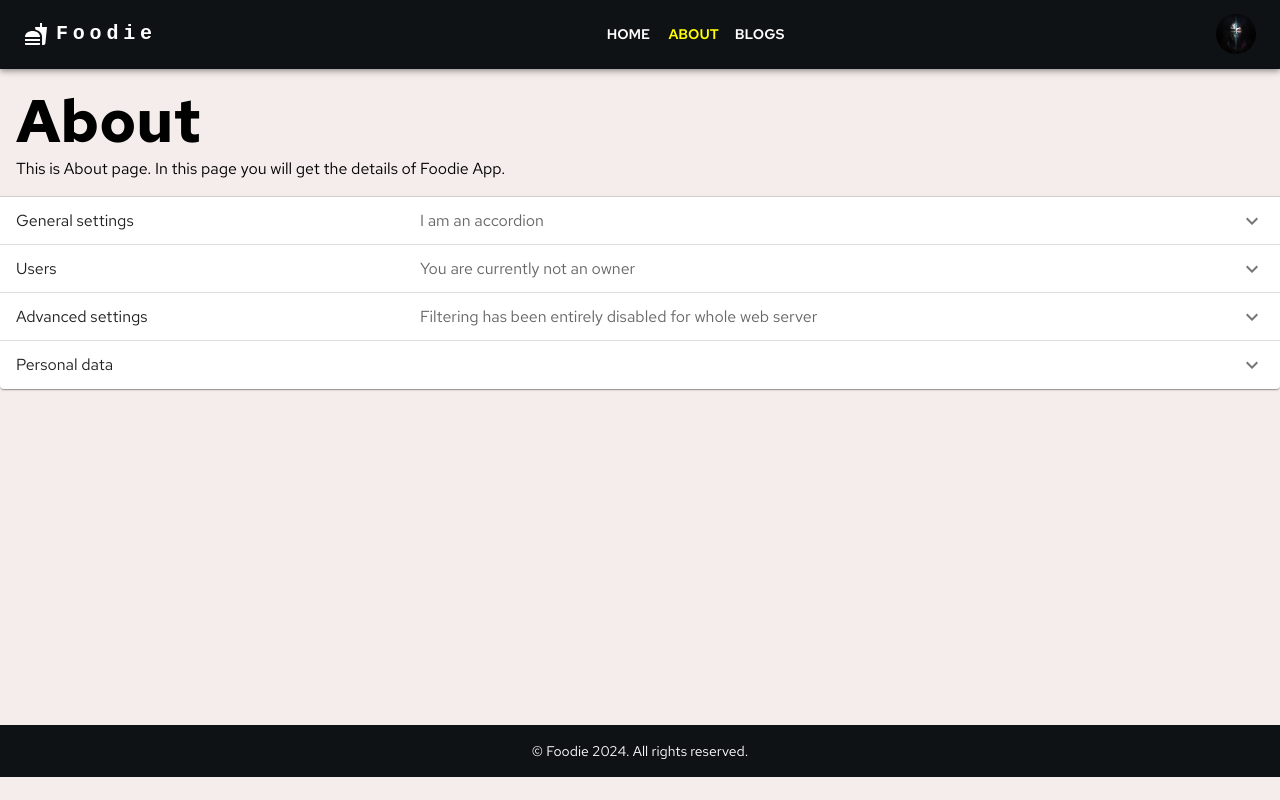
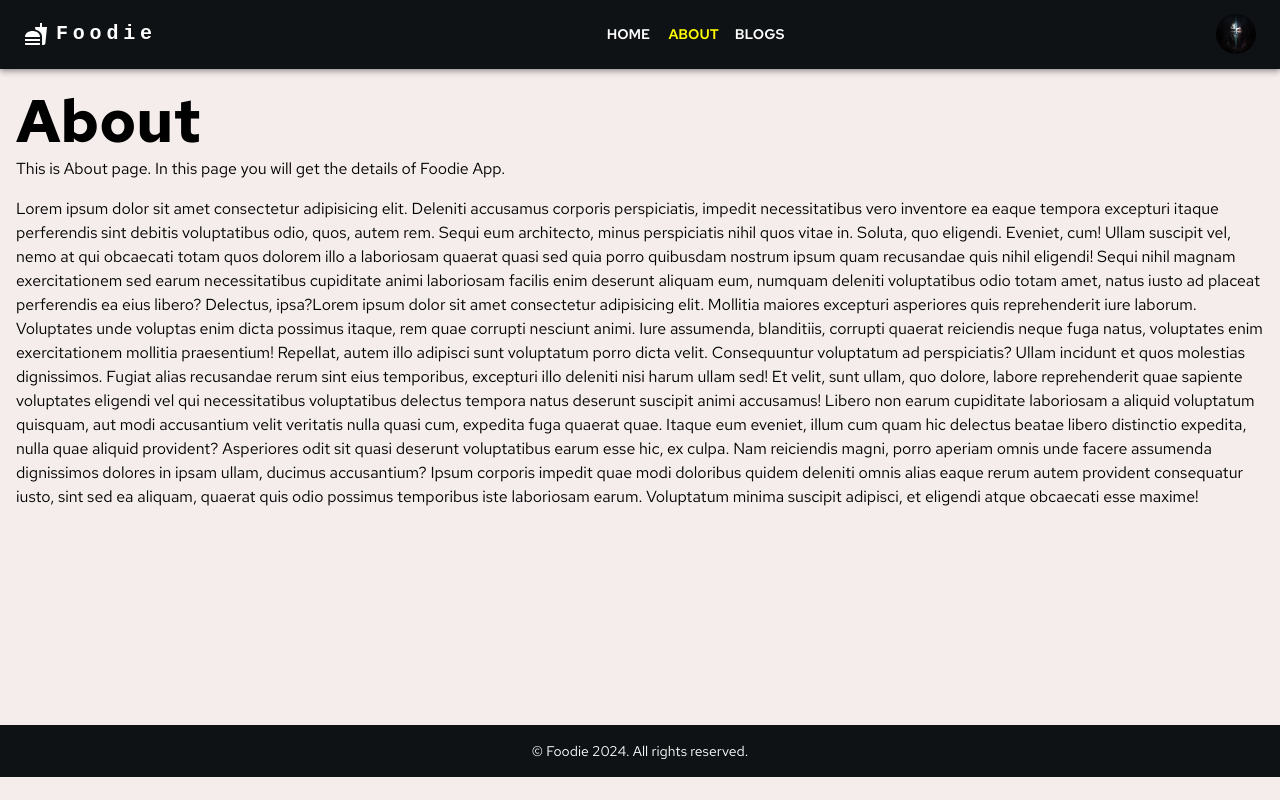
Before and after one commit to Muhammad-Junaid23/Dessert-Cart, a React (Vite) app: page /about in a window 1280 px wide. Built offline with nearby package versions, Linux system fonts and the light colour scheme.

Commit message:
made some changes in about page and refactored code

```diff
--- a/src/components/About/index.jsx
+++ b/src/components/About/index.jsx
@@ -1,10 +1,6 @@
 import { useState } from 'react';
 import { Box } from '@mui/material';
-import Accordion from '@mui/material/Accordion';
-import AccordionDetails from '@mui/material/AccordionDetails';
-import AccordionSummary from '@mui/material/AccordionSummary';
 import Typography from '@mui/material/Typography';
-import ExpandMoreIcon from '@mui/icons-material/ExpandMore';
 
 const About = () => {
   const [expanded, setExpanded] = useState(false);
@@ -20,52 +16,29 @@ const About = () => {
         </Typography>
         <Typography>This is About page. In this page you will get the details of Foodie App.</Typography>
       </Box>
-      <Accordion expanded={expanded === 'panel1'} onChange={handleChange('panel1')}>
-        <AccordionSummary expandIcon={<ExpandMoreIcon />} aria-controls='panel1bh-content' id='panel1bh-header'>
-          <Typography sx={{ width: '33%', flexShrink: 0 }}>General settings</Typography>
-          <Typography sx={{ color: 'text.secondary' }}>I am an accordion</Typography>
-        </AccordionSummary>
-        <AccordionDetails>
-          <Typography>
-            Nulla facilisi. Phasellus sollicitudin nulla et quam mattis feugiat. Aliquam eget maximus est, id dignissim quam.
-          </Typography>
-        </AccordionDetails>
-      </Accordion>
-      <Accordion expanded={expanded === 'panel2'} onChange={handleChange('panel2')}>
-        <AccordionSummary expandIcon={<ExpandMoreIcon />} aria-controls='panel2bh-content' id='panel2bh-header'>
-          <Typography sx={{ width: '33%', flexShrink: 0 }}>Users</Typography>
-          <Typography sx={{ color: 'text.secondary' }}>You are currently not an owner</Typography>
-        </AccordionSummary>
-        <AccordionDetails>
-          <Typography>
-            Donec placerat, lectus sed mattis semper, neque lectus feugiat lectus, varius pulvinar diam eros in elit. Pellentesque convallis
-            laoreet laoreet.
-          </Typography>
-        </AccordionDetails>
-      </Accordion>
-      <Accordion expanded={expanded === 'panel3'} onChange={handleChange('panel3')}>
-        <AccordionSummary expandIcon={<ExpandMoreIcon />} aria-controls='panel3bh-content' id='panel3bh-header'>
-          <Typography sx={{ width: '33%', flexShrink: 0 }}>Advanced settings</Typography>
-          <Typography sx={{ color: 'text.secondary' }}>Filtering has been entirely disabled for whole web server</Typography>
-        </AccordionSummary>
-        <AccordionDetails>
-          <Typography>
-            Nunc vitae orci ultricies, auctor nunc in, volutpat nisl. Integer sit amet egestas eros, vitae egestas augue. Duis vel est
-            augue.
-          </Typography>
-        </AccordionDetails>
-      </Accordion>
-      <Accordion expanded={expanded === 'panel4'} onChange={handleChange('panel4')}>
-        <AccordionSummary expandIcon={<ExpandMoreIcon />} aria-controls='panel4bh-content' id='panel4bh-header'>
-          <Typography sx={{ width: '33%', flexShrink: 0 }}>Personal data</Typography>
-        </AccordionSummary>
-        <AccordionDetails>
-          <Typography>
-            Nunc vitae orci ultricies, auctor nunc in, volutpat nisl. Integer sit amet egestas eros, vitae egestas augue. Duis vel est
-            augue.
-          </Typography>
-        </AccordionDetails>
-      </Accordion>
+
+      <Box m={2}>
+        <Typography>
+          Lorem ipsum dolor sit amet consectetur adipisicing elit. Deleniti accusamus corporis perspiciatis, impedit necessitatibus vero
+          inventore ea eaque tempora excepturi itaque perferendis sint debitis voluptatibus odio, quos, autem rem. Sequi eum architecto,
+          minus perspiciatis nihil quos vitae in. Soluta, quo eligendi. Eveniet, cum! Ullam suscipit vel, nemo at qui obcaecati totam quos
+          dolorem illo a laboriosam quaerat quasi sed quia porro quibusdam nostrum ipsum quam recusandae quis nihil eligendi! Sequi nihil
+          magnam exercitationem sed earum necessitatibus cupiditate animi laboriosam facilis enim deserunt aliquam eum, numquam deleniti
+          voluptatibus odio totam amet, natus iusto ad placeat perferendis ea eius libero? Delectus, ipsa?Lorem ipsum dolor sit amet
+          consectetur adipisicing elit. Mollitia maiores excepturi asperiores quis reprehenderit iure laborum. Voluptates unde voluptas enim
+          dicta possimus itaque, rem quae corrupti nesciunt animi. Iure assumenda, blanditiis, corrupti quaerat reiciendis neque fuga natus,
+          voluptates enim exercitationem mollitia praesentium! Repellat, autem illo adipisci sunt voluptatum porro dicta velit. Consequuntur
+          voluptatum ad perspiciatis? Ullam incidunt et quos molestias dignissimos. Fugiat alias recusandae rerum sint eius temporibus,
+          excepturi illo deleniti nisi harum ullam sed! Et velit, sunt ullam, quo dolore, labore reprehenderit quae sapiente voluptates
+          eligendi vel qui necessitatibus voluptatibus delectus tempora natus deserunt suscipit animi accusamus! Libero non earum cupiditate
+          laboriosam a aliquid voluptatum quisquam, aut modi accusantium velit veritatis nulla quasi cum, expedita fuga quaerat quae. Itaque
+          eum eveniet, illum cum quam hic delectus beatae libero distinctio expedita, nulla quae aliquid provident? Asperiores odit sit
+          quasi deserunt voluptatibus earum esse hic, ex culpa. Nam reiciendis magni, porro aperiam omnis unde facere assumenda dignissimos
+          dolores in ipsam ullam, ducimus accusantium? Ipsum corporis impedit quae modi doloribus quidem deleniti omnis alias eaque rerum
+          autem provident consequatur iusto, sint sed ea aliquam, quaerat quis odio possimus temporibus iste laboriosam earum. Voluptatum
+          minima suscipit adipisci, et eligendi atque obcaecati esse maxime!
+        </Typography>
+      </Box>
     </Box>
   );
 };
--- a/src/components/Blogs/index.jsx
+++ b/src/components/Blogs/index.jsx
@@ -9,7 +9,6 @@ import CardActions from '@mui/material/CardActions';
 import Collapse from '@mui/material/Collapse';
 import Avatar from '@mui/material/Avatar';
 import IconButton from '@mui/material/IconButton';
-import { red } from '@mui/material/colors';
 import FavoriteIcon from '@mui/icons-material/Favorite';
 import ShareIcon from '@mui/icons-material/Share';
 import ExpandMoreIcon from '@mui/icons-material/ExpandMore';
@@ -55,11 +54,11 @@ const Blogs = () => {
         <Typography>This is Blogs page. In this page you will see the blogs of Foodie App.</Typography>
       </Box>
 
-      <Stack direction={'row'} spacing={3} ml={2}>
+      <Stack direction={'row'} spacing={3} ml={2} mb={2}>
         <Card sx={{ maxWidth: 345 }}>
           <CardHeader
             avatar={
-              <Avatar sx={{ bgcolor: red[500] }} aria-label='recipe'>
+              <Avatar sx={{ bgcolor: 'primary.main' }} aria-label='recipe'>
                 R
               </Avatar>
             }
@@ -116,7 +115,7 @@ const Blogs = () => {
         <Card sx={{ maxWidth: 345 }}>
           <CardHeader
             avatar={
-              <Avatar sx={{ bgcolor: red[500] }} aria-label='recipe'>
+              <Avatar sx={{ bgcolor: 'primary.main' }} aria-label='recipe'>
                 V
               </Avatar>
             }
--- a/src/components/Navbar/index.jsx
+++ b/src/components/Navbar/index.jsx
@@ -22,13 +22,13 @@ const pages = [
 const settings = ['Profile', 'Account', 'Dashboard', 'Logout'];
 
 function Navbar() {
-  const [anchorElUser, setAnchorElUser] = useState(null);
+  const [anchorUser, setAnchorUser] = useState(null);
   const handleOpenUserMenu = (event) => {
-    setAnchorElUser(event.currentTarget);
+    setAnchorUser(event.currentTarget);
   };
 
   const handleCloseUserMenu = () => {
-    setAnchorElUser(null);
+    setAnchorUser(null);
   };
 
   return (
@@ -40,7 +40,7 @@ function Navbar() {
             variant='h6'
             noWrap
             component='a'
-            href='#app-bar-with-responsive-menu'
+            href='#'
             sx={{
               mr: 2,
               display: { xs: 'none', md: 'flex' },
@@ -98,7 +98,7 @@ function Navbar() {
             <Menu
               sx={{ mt: '45px' }}
               id='menu-appbar'
-              anchorEl={anchorElUser}
+              anchorEl={anchorUser}
               anchorOrigin={{
                 vertical: 'top',
                 horizontal: 'right',
@@ -108,7 +108,7 @@ function Navbar() {
                 vertical: 'top',
                 horizontal: 'right',
               }}
-              open={Boolean(anchorElUser)}
+              open={Boolean(anchorUser)}
               onClose={handleCloseUserMenu}
             >
               {settings.map((setting) => (
```
Also changed, not shown: src/components/Navbar/Sidebar.jsx (+1 -16 lines).
